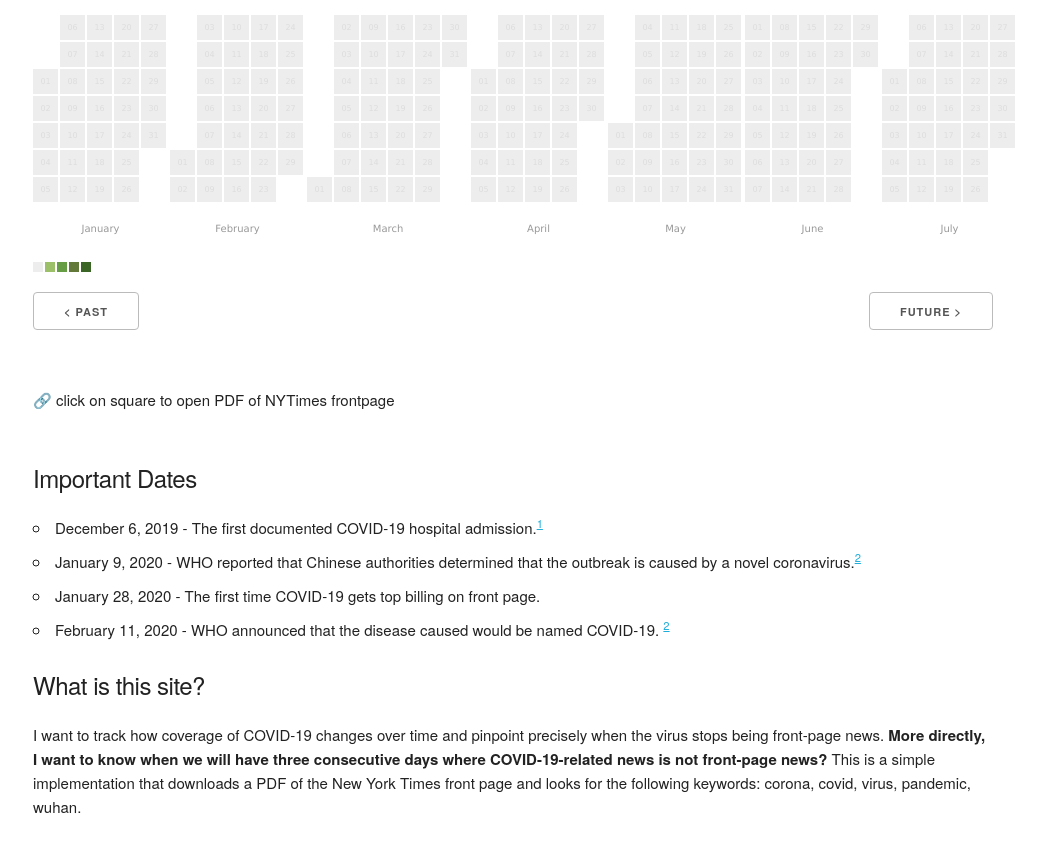
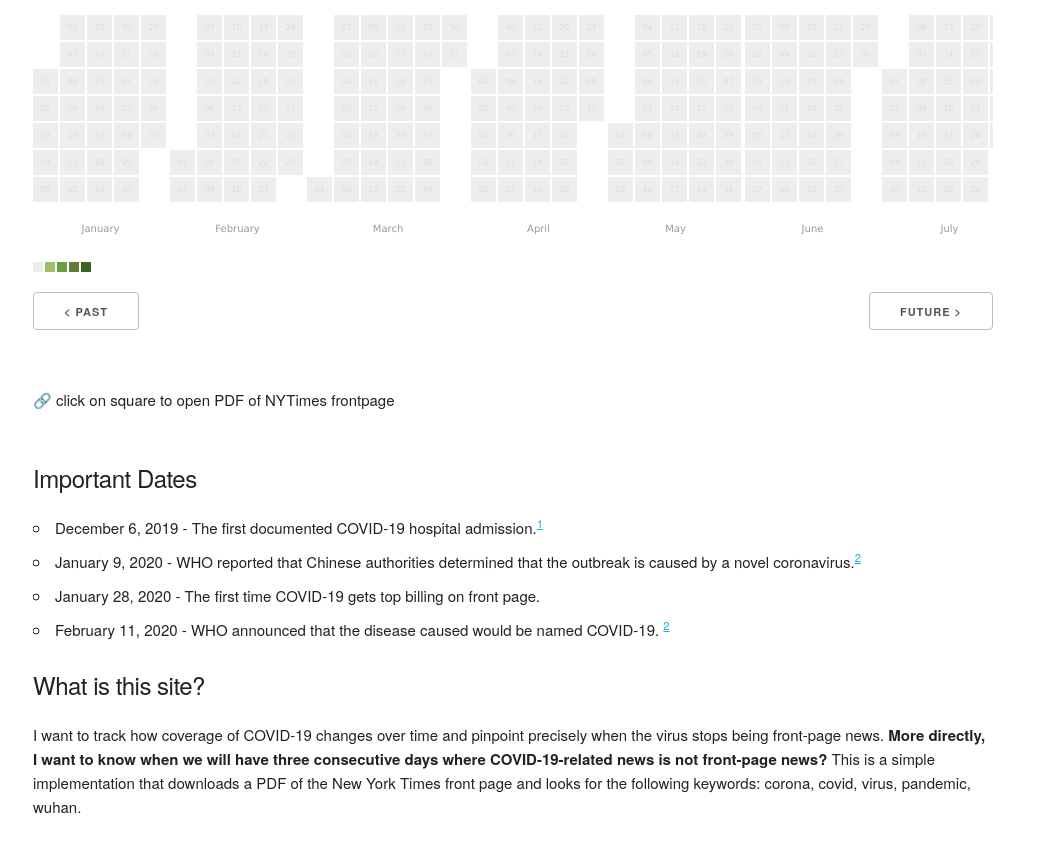
Before and after one commit to eddietejeda/nytimes-covid-frontpage, a plain HTML site: page index.html in a window 1280 px wide. Shown: the part 106-950 px from the top of the page, without its empty margins (127-1173 px from the left). Drawn offline with Linux system fonts and the light colour scheme; no server answers.

Commit message:
hide overflow

```diff
--- a/index.html
+++ b/index.html
@@ -22,7 +22,7 @@
 </head>
 <body>
 
-  <div class="container">
+  <div class="container" style="overflow: hidden">
     <div class="row" style="margin-top: 5%">
       <div class="column" style="margin-top: 0%;">
         <h2>COVID-19 mentions on the NYTimes front page</h2>
```
